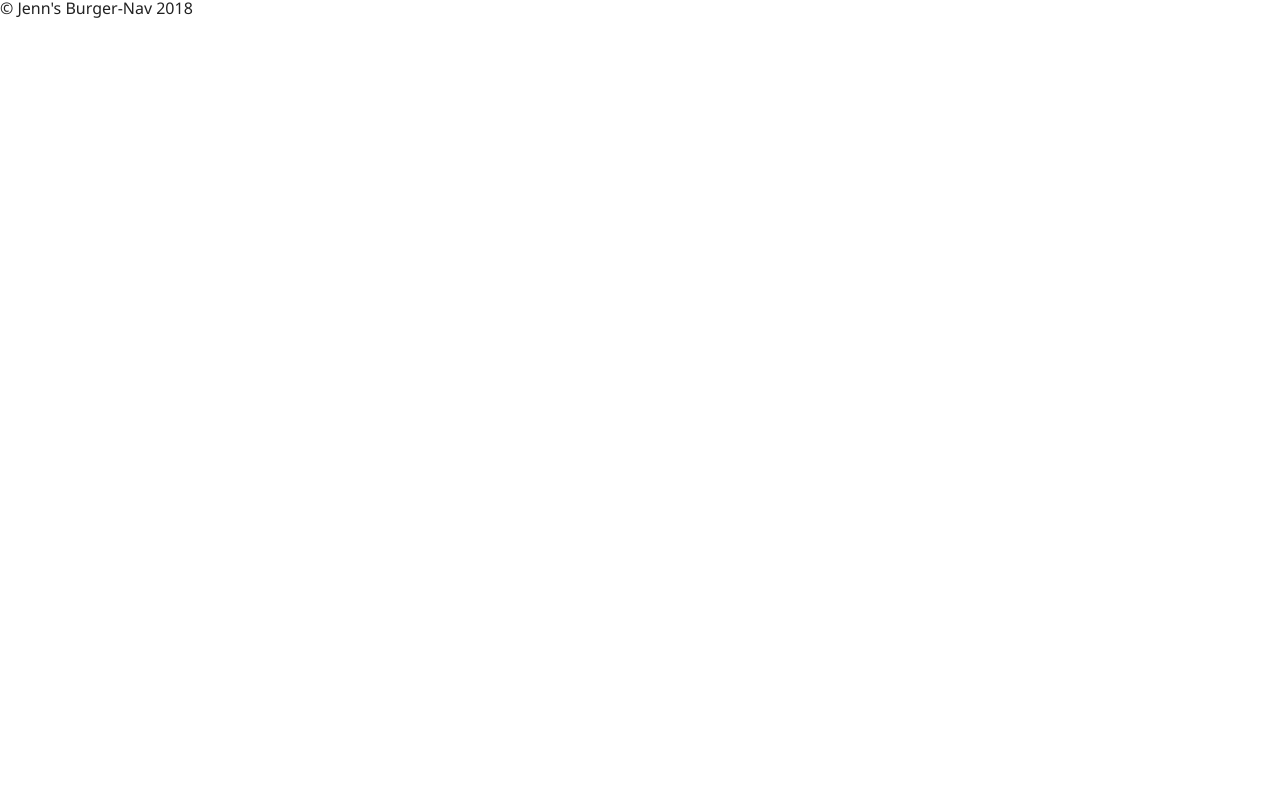
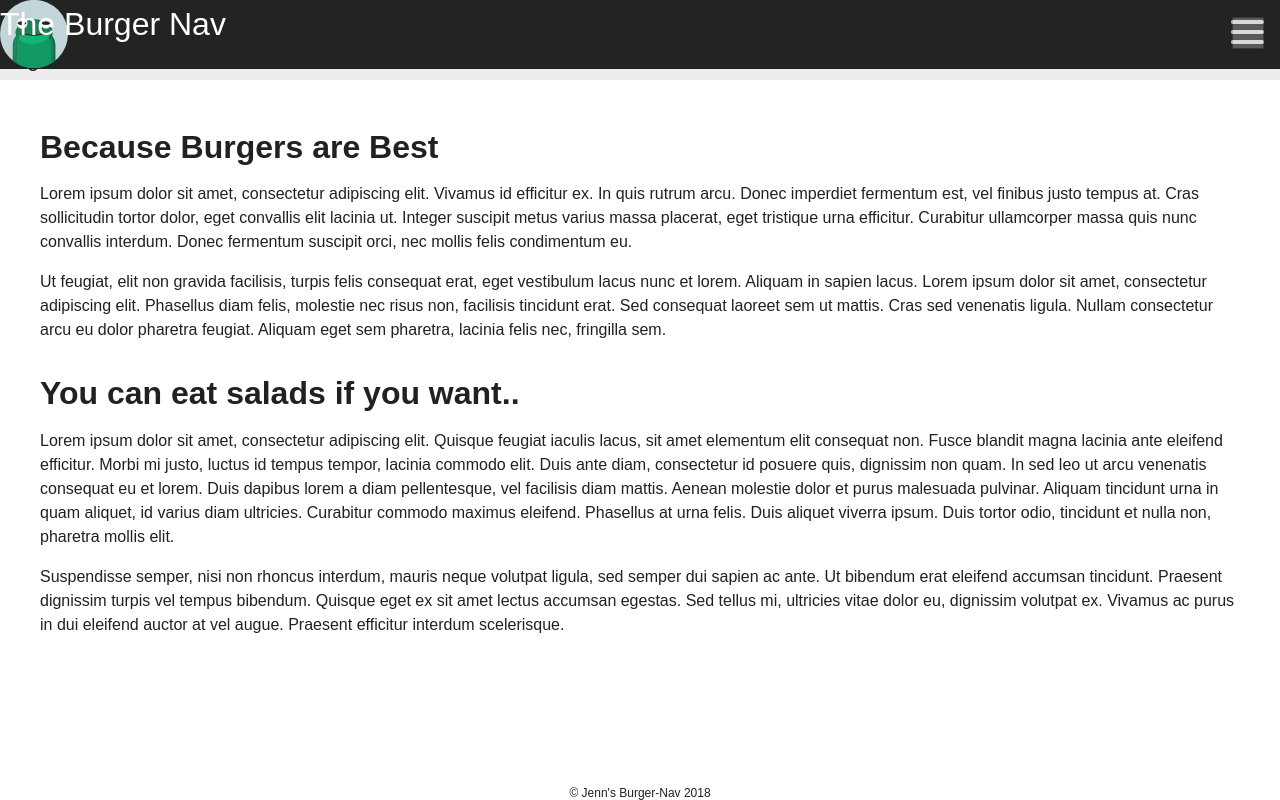
Before and after one commit to acl-devsign-winter-2018/burger-nav, a website built with webpack: page src/index.html in a window 1280 px wide. Built offline with nearby package versions, Linux system fonts and the light colour scheme; some packages are replaced by stand-ins of ours; files whose address does not match are found by name.

Commit message:
was able to get most of the functionality

```diff
--- a/src/components/app/App.js
+++ b/src/components/app/App.js
@@ -1,12 +1,46 @@
 import Template from '../Template';
 import html from './app.html';
 import './app.css';
+import Header from '../header/Header';
+import '../header/header.css';
+
+import Page1 from '../content/page1/Page1.js';
+import Page2 from '../content/page2/Page2.js';
+import { removeChildren } from '../dom';
+
 
 const template = new Template(html);
 
+const map = new Map();
+map.set('#page2', Page2);
+
 export default class App {
+
+  constructor() {
+    this.hashChange = () => this.setPage();
+    window.addEventListener('hashchange', this.hashChange);
+  }
+
+  setPage() {
+    const routes = window.location.hash.split('/');
+    const page = routes[0];
+    if(page === this.page) return;
+
+    if(this.pageComponent) this.pageComponent.unrender();
+    this.page = page;
+    const Component = map.get(this.page) || Page1;
+    this.pageComponent = new Component();
+    removeChildren(this.main);
+    this.main.appendChild(this.pageComponent.render());
+  }
+
+
   render() {
     const dom = template.clone();
+
+    dom.querySelector('header').appendChild(new Header().render());
+    this.main = dom.querySelector('main');
+    this.setPage();
 
     return dom;
   }
--- a/src/components/app/app.css
+++ b/src/components/app/app.css
@@ -1 +1,36 @@
 @import '../variables.css';
+
+#root {
+    min-height: 100vh;
+    display: grid;
+    grid-template-areas:
+    "header"
+    "content"
+    "footer";
+    grid-template-rows: auto 1fr auto;
+}
+
+#main-head    {grid-area: header;}
+#main-content {grid-area: content;}
+#main-footer  {grid-area: footer;}
+
+h1 {font-size: 2.5em;}
+h2 {font-size: 2em;}
+h3 {font-size: 1.5em;}
+h4 {font-size: 1.25em;}
+small {font-size: .75em;}
+
+h1, h2, h3, h4 {
+    line-height: 1.2;
+    font-weight: 700;
+    margin: 2rem 0 1rem;
+}
+p {
+    line-height: 1.5;
+    margin-bottom: 1rem;
+}
+
+footer {
+    text-align: center;
+    padding: $contentPadding;
+}
--- a/src/components/app/app.html
+++ b/src/components/app/app.html
@@ -1,3 +1,3 @@
-<header></header>
-<main></main>
-<footer><small>&copy; Jenn's Burger-Nav 2018</small></footer>
+<header id="main-head"></header>
+<main class="text-box"></main>
+<footer id="main-footer"><small>&copy; Jenn's Burger-Nav 2018</small></footer>
--- a/src/components/content/content.css
+++ b/src/components/content/content.css
@@ -0,0 +1,47 @@
+@import '../variables.css';
+
+@keyframes dropMain {
+    0% {
+        opacity: .6;
+        transform: translate(-100%, 0);
+    }
+    70% {
+        opacity: .6;
+        transform: translate(5%, 0);
+    }
+    100% {
+        opacity: 1;
+        transform: translate(0, 0);
+    }
+}
+
+ main {
+    margin: 3rem 0 5rem;
+    padding: $contentPadding;
+    article {
+        animation: dropMain .5s ease-out;
+        max-width: 1200px;
+        margin: 0 auto;
+    }
+}
+
+@media (min-width: 720px) {
+    main {
+        margin: 6rem 0 3rem;
+        article {animation: dropMain .35s ease-out;}
+    }
+    @keyframes dropMain {
+        0% {
+            opacity: 0;
+            transform: translate(-20%, 0);
+        }
+        30% {
+            opacity: .6;
+            transform: translate(2%, 0);
+        }
+        100% {
+            opacity: 1;
+            transform: translate(0, 0);
+        }
+    }
+}
--- /dev/null
+++ b/src/components/content/page1/Page1.js
@@ -0,0 +1,16 @@
+import Template from '../../Template';
+import html from './page1.html';
+import '../content.css';
+
+const template = new Template(html);
+
+export default class Page1 {
+
+  render() {
+    return template.clone();
+  }
+
+  unrender() {
+
+  }
+}
--- /dev/null
+++ b/src/components/content/page1/page1.html
@@ -0,0 +1,11 @@
+<article>
+    <h2>Because Burgers are Best</h2>
+    <p>Lorem ipsum dolor sit amet, consectetur adipiscing elit. Vivamus id efficitur ex. In quis rutrum arcu. Donec imperdiet fermentum est, vel finibus justo tempus at. Cras sollicitudin tortor dolor, eget convallis elit lacinia ut. Integer suscipit metus varius massa placerat, eget tristique urna efficitur. Curabitur ullamcorper massa quis nunc convallis interdum. Donec fermentum suscipit orci, nec mollis felis condimentum eu.</p>
+    <p>Ut feugiat, elit non gravida facilisis, turpis felis consequat erat, eget vestibulum lacus nunc et lorem. Aliquam in sapien
+    lacus. Lorem ipsum dolor sit amet, consectetur adipiscing elit. Phasellus diam felis, molestie nec risus non, facilisis
+    tincidunt erat. Sed consequat laoreet sem ut mattis. Cras sed venenatis ligula. Nullam consectetur arcu eu dolor pharetra
+    feugiat. Aliquam eget sem pharetra, lacinia felis nec, fringilla sem.</p>
+    <h2>You can eat salads if you want..</h2>
+    <p>Lorem ipsum dolor sit amet, consectetur adipiscing elit. Quisque feugiat iaculis lacus, sit amet elementum elit consequat non. Fusce blandit magna lacinia ante eleifend efficitur. Morbi mi justo, luctus id tempus tempor, lacinia commodo elit. Duis ante diam, consectetur id posuere quis, dignissim non quam. In sed leo ut arcu venenatis consequat eu et lorem. Duis dapibus lorem a diam pellentesque, vel facilisis diam mattis. Aenean molestie dolor et purus malesuada pulvinar. Aliquam tincidunt urna in quam aliquet, id varius diam ultricies. Curabitur commodo maximus eleifend. Phasellus at urna felis. Duis aliquet viverra ipsum. Duis tortor odio, tincidunt et nulla non, pharetra mollis elit.</p>
+    <p>Suspendisse semper, nisi non rhoncus interdum, mauris neque volutpat ligula, sed semper dui sapien ac ante. Ut bibendum erat eleifend accumsan tincidunt. Praesent dignissim turpis vel tempus bibendum. Quisque eget ex sit amet lectus accumsan egestas. Sed tellus mi, ultricies vitae dolor eu, dignissim volutpat ex. Vivamus ac purus in dui eleifend auctor at vel augue. Praesent efficitur interdum scelerisque.</p>
+</article>
--- /dev/null
+++ b/src/components/content/page2/Page2.js
@@ -0,0 +1,16 @@
+import Template from '../../Template';
+import html from './page2.html';
+import '../content.css';
+
+const template = new Template(html);
+
+export default class Page2 {
+
+  render() {
+    return template.clone();
+  }
+
+  unrender() {
+
+  }
+}
--- /dev/null
+++ b/src/components/content/page2/page2.html
@@ -0,0 +1,8 @@
+<article>
+    <h2>Hamburgers are still best</h2>
+    <p>Lorem ipsum dolor sit amet, consectetur adipiscing elit. Sed id enim non elit molestie sagittis. Aliquam rhoncus nulla volutpat elit interdum ornare. Sed consequat facilisis nisl. Quisque quis massa non augue convallis posuere a ut tellus. Maecenas blandit nisl tellus, sed elementum urna suscipit nec. Aenean ultrices nulla id est porttitor, sit amet convallis augue luctus. Ut sollicitudin lectus a lacinia convallis. Maecenas eget massa sem. Duis in feugiat lectus.</p>
+    <p> Quisque vel porta urna, in consequat nibh. Nulla eu neque auctor, commodo tellus ac, porta ex. Ut dolor elit, ultrices ac sem ac, lacinia fermentum lectus. Nam quis leo convallis, dictum turpis ut, posuere leo. Aenean ullamcorper purus ipsum, sed aliquam libero tincidunt id. Aliquam sit amet erat vel sapien bibendum tempus eu ut mauris. Cras magna enim, imperdiet vitae feugiat rhoncus, semper pellentesque diam.</p>
+    <h2> The Lorem Of Ipsum</h2>
+    <p>Lorem ipsum dolor sit amet, consectetur adipiscing elit. Sed id enim non elit molestie sagittis. Aliquam rhoncus nulla volutpat elit interdum ornare. Sed consequat facilisis nisl. Quisque quis massa non augue convallis posuere a ut tellus. Maecenas blandit nisl tellus, sed elementum urna suscipit nec. Aenean ultrices nulla id est porttitor, sit amet convallis augue luctus. Ut sollicitudin lectus a lacinia convallis. Maecenas eget massa sem. Duis in feugiat lectus.</p>
+    <p>Quisque vel porta urna, in consequat nibh. Nulla eu neque auctor, commodo tellus ac, porta ex. Ut dolor elit, ultrices ac sem ac, lacinia fermentum lectus. Nam quis leo convallis, dictum turpis ut, posuere leo. Aenean ullamcorper purus ipsum, sed aliquam libero tincidunt id. Aliquam sit amet erat vel sapien bibendum tempus eu ut mauris. Cras magna enim, imperdiet vitae feugiat rhoncus, semper pellentesque diam.</p>
+</article>
--- a/src/components/header/Header.js
+++ b/src/components/header/Header.js
@@ -0,0 +1,12 @@
+import html from './header.html';
+import Template from '../Template';
+
+const template = new Template(html);
+
+export default class Header {
+
+  render() {
+    const dom = template.clone();
+    return dom;
+  }
+}
--- a/src/components/header/header.css
+++ b/src/components/header/header.css
@@ -0,0 +1,128 @@
+@import '../variables.css';
+
+#main-head {
+  position: relative;
+}
+
+.title {
+  color:white;
+  z-index: 5;
+  position: absolute;
+
+  margin: auto;
+  font-size: 2em;
+}
+
+#logo {
+  background: #232323;
+  border-bottom: 1px solid ;
+  padding: $contentPadding;
+  position: absolute;
+  width: 100%;
+  z-index: 2;
+  img {width: 68px;}
+}
+
+body
+{
+  margin: 0;
+  padding: 0;
+  background: white;
+  color: #1f221f;
+  font-family: "Avenir Next", "Avenir", sans-serif;
+  }
+
+
+
+ a {
+  text-decoration: none;
+  color: #232323;
+  transition: color 0.3s ease;
+}
+
+a:hover
+{
+  color:#00b179 ;
+}
+
+#menuToggle input
+{
+  display: block;
+  width: 40px;
+  height: 32px;
+  position: absolute;
+  top: 14px;
+  right: 9px;
+  cursor: pointer;
+  opacity: 0.25;
+  z-index: 4;
+  -webkit-touch-callout: none;
+}
+
+#menuToggle span
+{
+  display: block;
+  width: 33px;
+  height: 4px;
+  margin-bottom: 5px;
+  position: absolute;
+  background: #cdcdcd;
+  border-radius: 3px;
+  z-index: 3;
+  top: 20px;
+  right: 1rem;
+   transform-origin: 4px 0px;
+   transition: transform 0.5s cubic-bezier(0.77,0.2,0.05,1.0),
+              background 0.5s cubic-bezier(0.77,0.2,0.05,1.0),
+              opacity 0.55s ease;
+              &:nth-child(2) {transform: translate(0, 10px);}
+              &:nth-child(3) {transform: translate(0, 20px);}
+}
+
+#menuToggle input:checked ~ span
+{
+  opacity: 0;
+  transform: rotate(45deg) translate(-2px, -1px);
+  background: #232323;
+}
+
+
+#menuToggle input:checked ~ span:nth-last-child(3)
+{
+  opacity: 0;
+  transform: rotate(0deg) scale(0.2, 0.2);
+}
+
+
+#menuToggle input:checked ~ span:nth-last-child(2)
+{
+  transform: rotate(-45deg) translate(0, -1px);
+}
+
+#menu
+{
+  position: absolute;
+  width: 100%;
+  top: 80px;
+  background: #ededed;
+  list-style-type: none;
+  /* -webkit-font-smoothing: antialiased; */
+
+
+  transform-origin: 0% 0%;
+  transform: translate(0, -100%);
+
+  transition: transform 0.5s cubic-bezier(0.77,0.2,0.05,1.0);
+}
+
+#menu li
+{
+  padding: 10px 0;
+  font-size: 22px;
+}
+
+
+#menuToggle input:checked ~ ul
+{
+  transform: none;
+}
--- a/src/components/header/header.html
+++ b/src/components/header/header.html
@@ -0,0 +1,20 @@
+
+<div id="logo"><img src="frog.svg" alt="frog logo"></div>
+<nav>
+<div class="title"><p>The Burger Nav</p></div>
+
+</nav>
+<nav role="navigation">
+    <div id="menuToggle">
+        <input type="checkbox" />
+        <span></span>
+        <span></span>
+        <span></span>
+        <ul id="menu">
+        <a href="#"><li>Page 1</li></a>
+        <a href="#"><li>Page 2</li></a>
+        <a href="#"><li>Page 3</li></a>
+        <a href="#"><li>Page 4</li></a>
+      </ul>
+    </div>
+  </nav>
--- a/src/components/variables.css
+++ b/src/components/variables.css
@@ -1 +1,6 @@
-/* variables */
+
+$contentPadding: .5rem 1rem;
+$maxWidth: 1200px;
+
+$darkGreen:#132022;
+$lightGrey:#c2d5d8;
```
Also changed, not shown: src/components/header/frog.svg (added), src/components/header/logo.svg (deleted).
